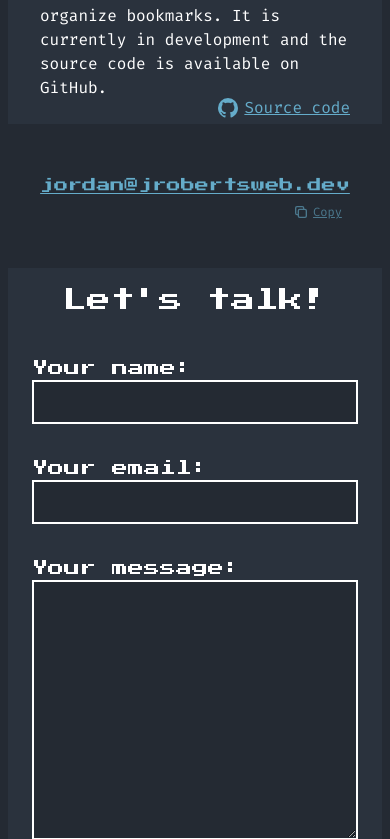
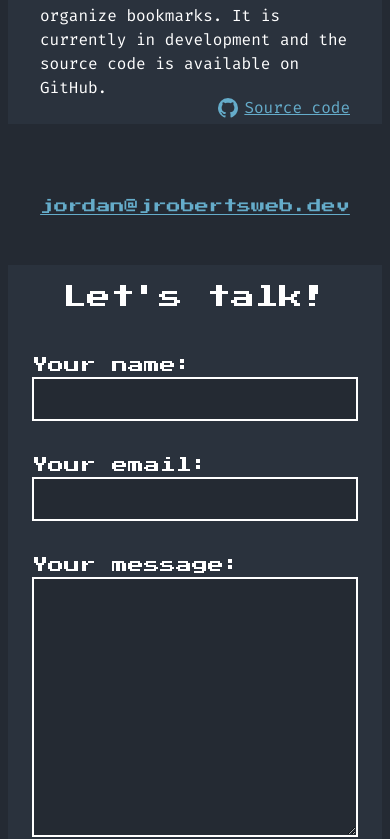
Before and after one commit to FlapShatner/portfolio-v2, a Next.js app: page / in a window 390 px wide. Shown: the part 4047-4886 px from the top of the page. Built offline with nearby package versions, Linux system fonts and the light colour scheme.

Commit message:
change email from links to clipboard copy, fix form errors

```diff
--- a/components/contact.tsx
+++ b/components/contact.tsx
@@ -3,6 +3,7 @@ import { FC } from 'react'
 import { SyncLoader } from 'react-spinners'
 import { useForm } from 'react-hook-form'
 import { zodResolver } from '@hookform/resolvers/zod'
+import { twMerge } from 'tailwind-merge'
 import { formDataSchema, MessageFormData } from '@/utils/helpers'
 import { submitMessageForm } from '@/utils/actions'
 import { useState } from 'react'
@@ -55,8 +56,8 @@ const Contact: FC<ContactProps> = () => {
      })
     }>
     <div className='flex flex-col md:flex-row md:gap-8'>
-     <div className='flex flex-col pb-2 pt-6 w-full'>
-      {errors.name && <p className='text-xs text-red-600'>{errors.name?.message}</p>}
+     <div className='flex flex-col pb-2 pt-2 w-full'>
+      <p className={twMerge('text-xs text-red-600', errors.name ? 'opacity-100' : 'opacity-0')}>{errors.name ? errors.name?.message : 'no error'}</p>
 
       <label
        className='text-base'
@@ -70,8 +71,8 @@ const Contact: FC<ContactProps> = () => {
        {...register('name')}
       />
      </div>
-     <div className='flex pb-2 flex-col pt-6 w-full'>
-      {errors.email && <p className='text-xs text-red-600'>{errors.email?.message}</p>}
+     <div className='flex pb-2 flex-col pt-2 w-full'>
+      <p className={twMerge('text-xs text-red-600', errors.email ? 'opacity-100' : 'opacity-0')}>{errors.email ? errors.email?.message : 'no error'}</p>
       <label
        className='text-base'
        htmlFor='email'>
@@ -86,14 +87,13 @@ const Contact: FC<ContactProps> = () => {
       />
      </div>
     </div>
-    <div className='flex pt-6 pb-4 flex-col'>
-     {errors.message && <p className='text-xs text-red-600'>{errors.message?.message}</p>}
+    <div className='flex pt-2 pb-4 flex-col'>
+     <p className={twMerge('text-xs text-red-600', errors.message ? 'opacity-100' : 'opacity-0')}>{errors.message ? errors.message?.message : 'no error'}</p>
      <label
       className='text-base'
       htmlFor='message'>
       Your message:
      </label>
-
      <textarea
       className='text-base p-2 w-full bg-bg-primary border-2 border-white  focus-visible:ring-2 focus-visible:ring-white focus-within:outline-none font-secondary'
       id='message'
@@ -103,7 +103,7 @@ const Contact: FC<ContactProps> = () => {
      />
     </div>
     <div className='flex flex-col justify-end'>
-     {isError && <p className='text-xs text-red-600 text-center'>Something went wrong, please try again.</p>}
+     <p className={twMerge('text-xs text-red-600 text-center', isError ? 'opacity-100' : 'opacity-0')}>Something went wrong, please try again.</p>
      <button
       type='submit'
       className='text-base w-full bg-bg-secondary border-2 border-white py-2 px-4 hover:bg-bg-primary focus-visible:ring-2 focus-visible:ring-white focus-within:outline-none '>
--- a/components/email.tsx
+++ b/components/email.tsx
@@ -1,9 +1,7 @@
 'use client'
-import Image from 'next/image'
 import { useCopyToClipboard, useWindowSize } from 'usehooks-ts'
-
+import { twMerge } from 'tailwind-merge'
 import { FC, useState } from 'react'
-import Icon from './icons'
 
 interface EmailProps {}
 
@@ -23,21 +21,13 @@ const Email: FC<EmailProps> = () => {
  }
 
  return (
-  <div className='py-12'>
-   <a
-    className=' text-text-hl underline clamped'
-    href='mailto:jordan@jrobertsweb.dev'>
+  <div className='py-12 flex flex-col '>
+   <span className={twMerge('text-center', copied ? 'opacity-100' : 'opacity-0')}>copied!</span>
+   <span
+    onClick={handleCopy}
+    className='cursor-pointer  text-text-hl underline clamped'>
     jordan@jrobertsweb.dev
-   </a>
-   <button
-    onClick={handleCopy}
-    className='ml-auto mt-2 flex gap-1 text-xs md:text-lg px-2 text-text-hl items-center justify-center cursor-pointer underline font-secondary opacity-60 hover:opacity-100 focus-within:opacity-100 focus-visible:outline-text-hl'>
-    <Icon
-     iconName='Copy'
-     size={isMobile ? 16 : 24}
-    />
-    {copied ? 'Copied!' : 'Copy'}
-   </button>
+   </span>
   </div>
  )
 }
--- /dev/null
+++ b/components/emailLink.tsx
@@ -0,0 +1,41 @@
+'use client'
+import { FC, useState } from 'react'
+import { twMerge } from 'tailwind-merge'
+import { useCopyToClipboard, useWindowSize } from 'usehooks-ts'
+import Icon from './icons'
+interface EmailLinkProps {}
+
+const EmailLink: FC<EmailLinkProps> = () => {
+ const [value, copy] = useCopyToClipboard()
+ const { width } = useWindowSize()
+ const [copied, setCopied] = useState(false)
+ const handleCopy = () => {
+  copy('jordan@jrobertsweb.dev')
+  setCopied(true)
+  setTimeout(() => {
+   setCopied(false)
+  }, 2000)
+ }
+ const isMobile = width < 680
+
+ return (
+  <div
+   onClick={handleCopy}
+   className={twMerge(
+    'cursor-pointer text-lg md:text-xl items-center flex gap-2 sm:gap-1 md:gap-2 text-white border-white border-2 px-2 opacity-70 hover:opacity-100 bg-bg-secondary font-secondary',
+    isMobile && 'w-[300px] justify-center py-2'
+   )}>
+   <Icon
+    iconName='Email'
+    size={24}
+   />
+   {copied ? 'Copied' : 'Email'}
+   <Icon
+    iconName='Copy'
+    size={22}
+   />
+  </div>
+ )
+}
+
+export default EmailLink
--- a/components/footer.tsx
+++ b/components/footer.tsx
@@ -8,7 +8,9 @@ const Footer: FC<FooterProps> = () => {
   <div className='pt-6 text-xs md:text-sm flex justify-between items-center w-full font-secondary'>
    <a
     href='#'
-    className='flex items-center gap-1 text-text-hl underline'>
+    className='flex items-center gap-1 text-text-hl underline'
+    target='_blank'
+    rel='noopener noreferrer'>
     Old Portfolio
     <Icon
      iconName='Link'
@@ -20,7 +22,9 @@ const Footer: FC<FooterProps> = () => {
    </div>
    <a
     href='https://github.com/FlapShatner/portfolio-v2'
-    className='flex gap-1 items-center'>
+    className='flex gap-1 items-center'
+    target='_blank'
+    rel='noopener noreferrer'>
     <Icon
      iconName='Github'
      size={28}
--- a/components/links.tsx
+++ b/components/links.tsx
@@ -1,8 +1,8 @@
 import { FC } from 'react'
-import Image from 'next/image'
 import Icon from '@/components/icons'
 import { links } from '@/lib/links'
 import { twMerge } from 'tailwind-merge'
+import EmailLink from './emailLink'
 
 interface LinksProps {
  isMobile: boolean
@@ -13,6 +13,7 @@ interface LinkProps {
  title: string
  url: string
  isMobile: boolean
+ mailTo: boolean
 }
 
 const Link: FC<LinkProps> = ({ title, url, isMobile }) => {
@@ -50,8 +51,10 @@ const Links: FC<LinksProps> = ({ isMobile, open }) => {
      key={link.id}
      title={link.title}
      url={link.url}
+     mailTo={link.mailTo}
     />
    ))}
+   <EmailLink />
   </div>
  )
 }
--- a/components/projects.tsx
+++ b/components/projects.tsx
@@ -17,7 +17,10 @@ const Projects: FC<ProjectsProps> = () => {
       className='relative bg-bg-secondary flex flex-col lg:grid lg:grid-cols-3 '
       key={project.title}>
       <div className='border-4 border-white m-8 lg:m-0 lg:col-span-1 relative '>
-       <a href={project.liveUrl}>
+       <a
+        href={project.liveUrl}
+        target='_blank'
+        rel='noopener noreferrer'>
         <div className='absolute flex justify-center items-center top-0 left-0 w-full h-full bg-bg-primary opacity-0 hover:opacity-70 text-3xl'>Visit</div>
         <Image
          src={project.image}
@@ -37,7 +40,9 @@ const Projects: FC<ProjectsProps> = () => {
        ))}
        <a
         className='absolute right-8 bottom-1 flex gap-1 text-text-hl justify-end hover:text-text-hl-hover'
-        href={project.srcUrl}>
+        href={project.srcUrl}
+        target='_blank'
+        rel='noopener noreferrer'>
         <Icon
          iconName='Github'
          size={24}
--- a/lib/links.ts
+++ b/lib/links.ts
@@ -2,21 +2,25 @@ export const links = [
  {
   id: 1,
   title: 'Github',
+  mailTo: false,
   url: 'https://github.com/FlapShatner',
  },
  {
   id: 2,
   title: 'LinkedIn',
+  mailTo: false,
   url: 'https://www.linkedin.com/in/jordanrobertswebdev/',
  },
  {
   id: 3,
   title: 'Twitter',
+  mailTo: false,
   url: 'https://twitter.com/jRobertsWebDev',
  },
- {
-  id: 4,
-  title: 'Email',
-  url: 'mailto:jordan@jrobertsweb.dev',
- },
+ //  {
+ //   id: 4,
+ //   title: 'Email',
+ //   mailTo: true,
+ //   url: 'mailto:jordan@jrobertsweb.dev',
+ //  },
 ]
```
